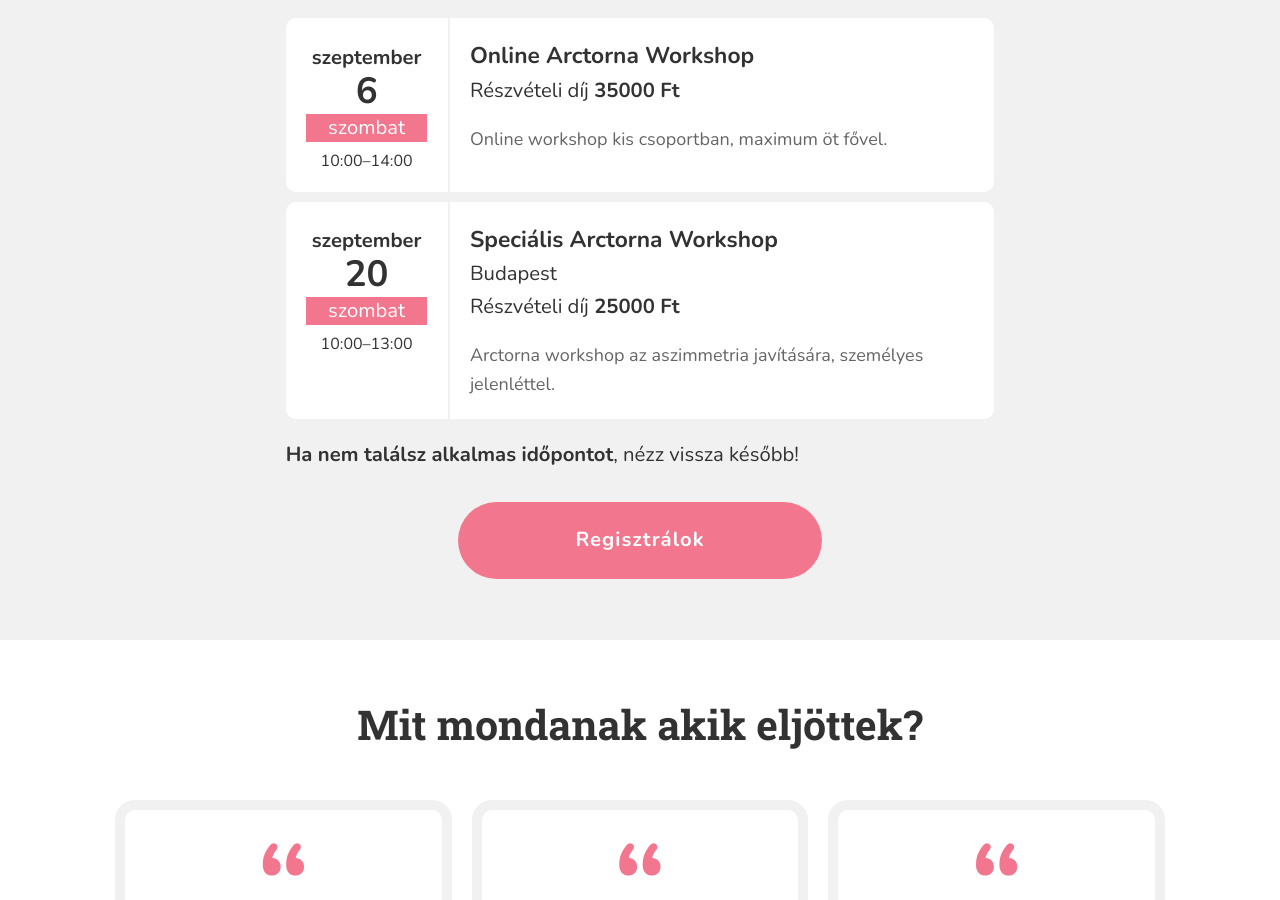
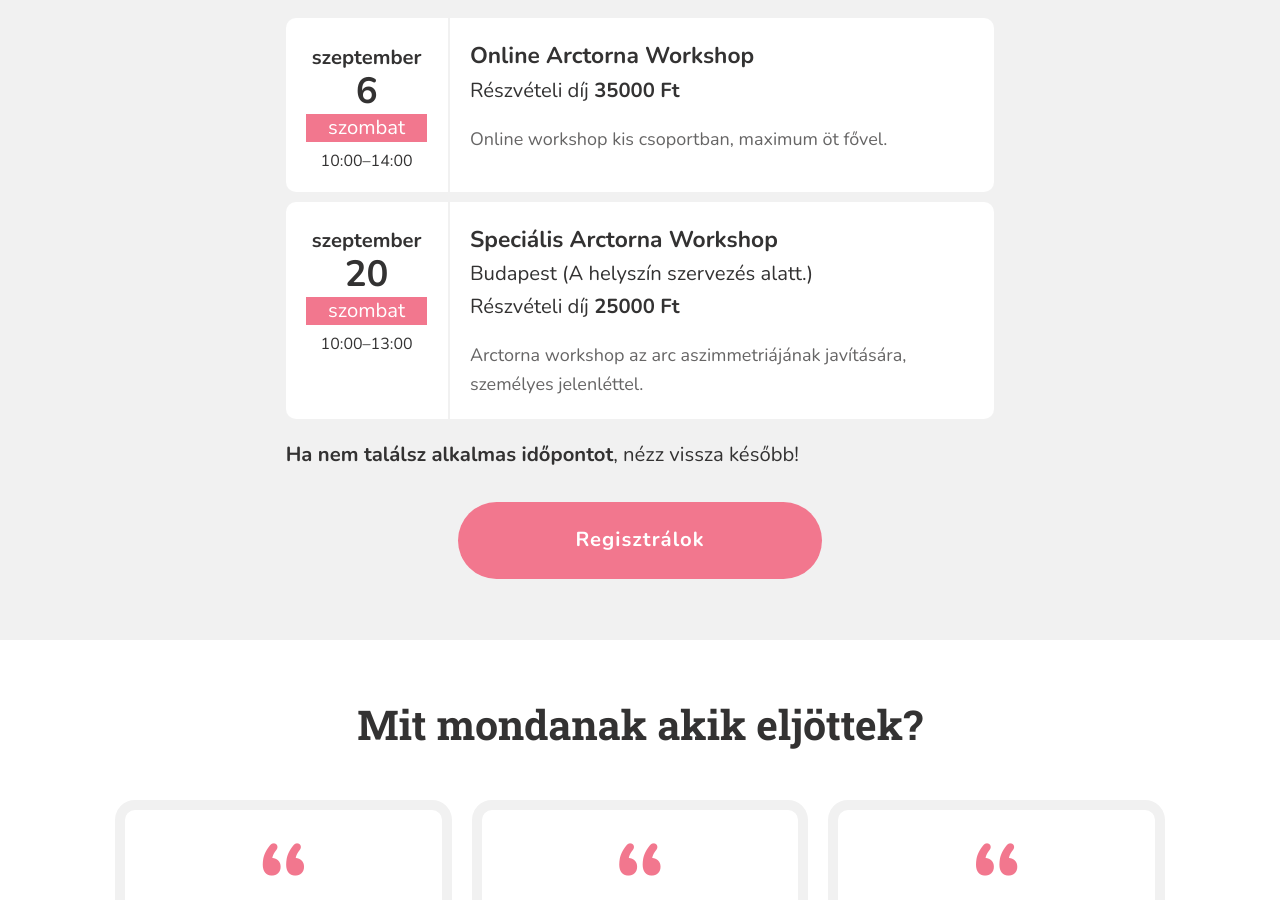
Before and after one commit to monikamudra/arctorna, a Jekyll site: the page built from workshop.md, in a window 1280 px wide and 900 px high, scrolled down 2235 px. Built offline with Jekyll 4.4.1, drawn with Linux system fonts in a browser that asks for light colours.

Commit message:
Update workshop event

```diff
--- a/_data/workshop.yaml
+++ b/_data/workshop.yaml
@@ -63,7 +63,7 @@ events:
     end: "13:00"
     title: Speciális Arctorna Workshop
     description: >-
-      Arctorna workshop az aszimmetria javítására, személyes jelenléttel.
-    address: Budapest
+      Arctorna workshop az arc aszimmetriájának javítására, személyes jelenléttel.
+    address: Budapest (A helyszín szervezés alatt.)
     price: 25000
     full: false
```
